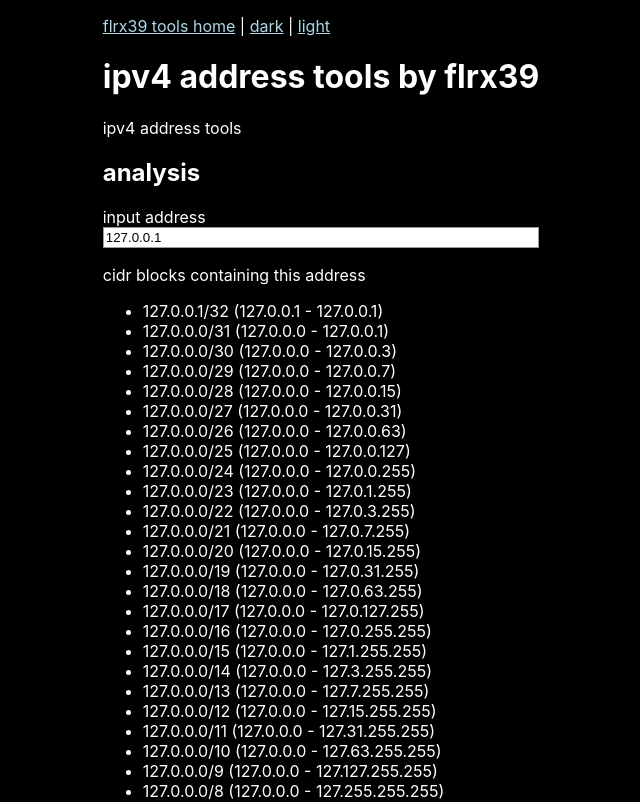
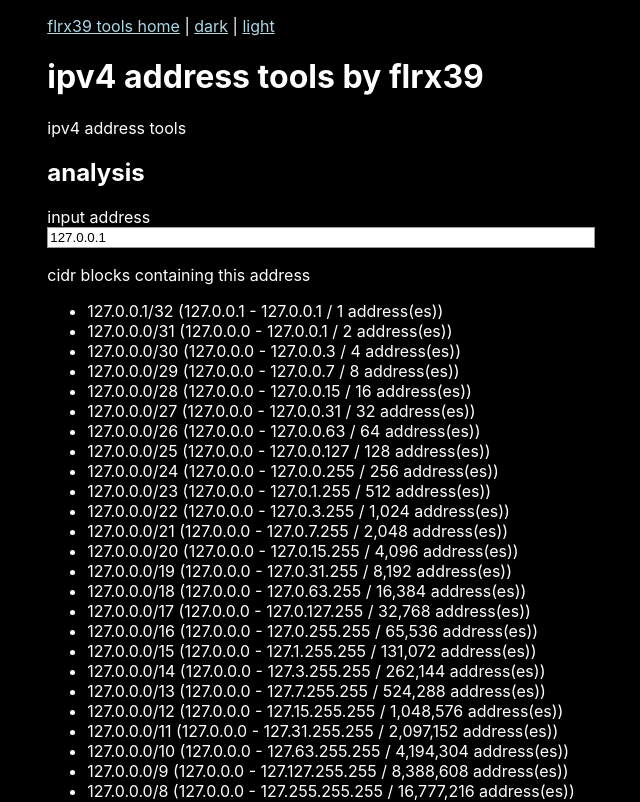
Before and after one commit to rokeller/flrx39-tools, a React (Create React App) app: page /#/ipv4/addr in a window 1280 px wide. Shown: the top 802 px of the page, without its empty margins (319-959 px from the left). Built offline with nearby package versions, Linux system fonts and the light colour scheme.

Commit message:
IPv4 tools: show network size too.

```diff
--- a/src/components/Ipv4Addresses.tsx
+++ b/src/components/Ipv4Addresses.tsx
@@ -23,6 +23,10 @@ class CidrBlock {
 
     public last() {
         return Ipv4Address.fromNumber(FullMask - this.mask + this.start.toNumber());
+    }
+
+    public size() {
+        return BigInt(1) << BigInt(32 - this.prefixLen);
     }
 }
 
@@ -122,7 +126,8 @@ function Ipv4Addresses() {
         </div>
         <div className='row'>
             <ul>
-                {address.getCidrBlocks().map(block => <li key={block.prefixLen}>{block.toString()} ({block.first().toString()} - {block.last().toString()})</li>)}
+                {address.getCidrBlocks().map(block => <li key={block.prefixLen}>{block.toString()}{' '}
+                ({block.first().toString()} - {block.last().toString()} / {block.size().toLocaleString()} address(es))</li>)}
             </ul>
         </div>
 
```
